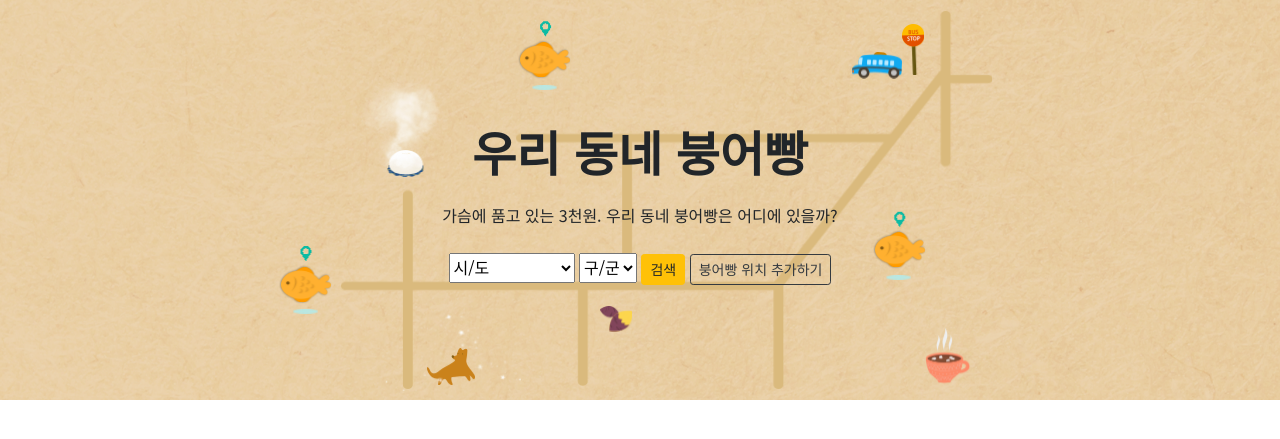
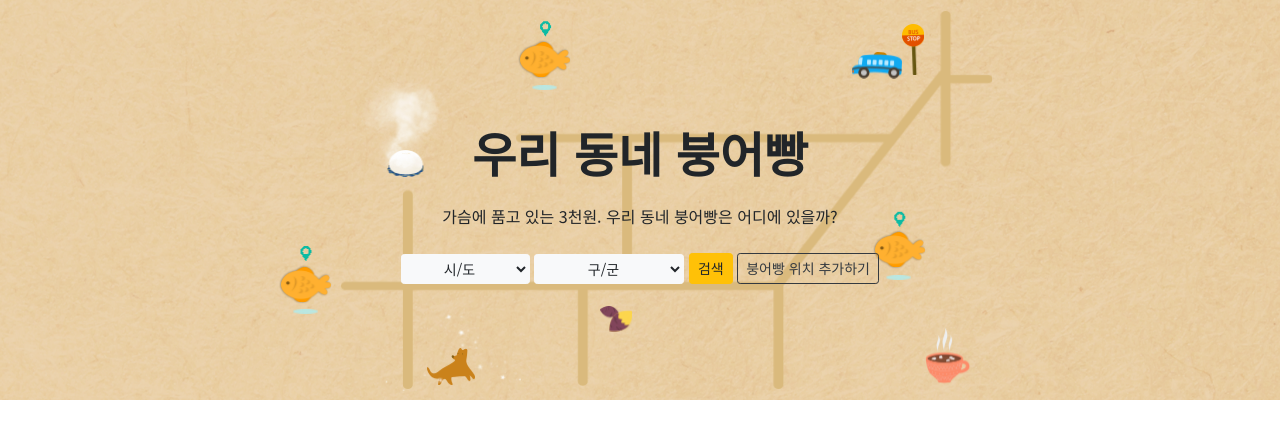
Before and after one commit to Yoojin-Lee/my_project, a Flask app: page / in a window 1280 px wide. Shown: the top 439 px of the page. Run offline with Flask 2, Linux system fonts and the light colour scheme; data that the repository does not hold is empty; some libraries are stand-ins or nearby versions.

Commit message:
edit ver. week08 (dropdown design)
1. 드랍박스 디자인 수정
2. 드랍메뉴 디자인 수정 ing

```diff
--- a/templates/index.html
+++ b/templates/index.html
@@ -36,14 +36,14 @@
             -webkit-background-size: cover;
             background-repeat: no-repeat;
             background-position: center center;
+            display: flex;
+            align-items: center;
+            justify-content: center;
         }
 
         .title-wrap {
-            width: 1920px;
-            height: 400px;
+            width: 600px;
             margin: auto;
-            display: table-cell;
-            vertical-align: middle;
             text-align: center;
         }
 
@@ -236,14 +236,13 @@
         }
 
 
-        function makeCard(sidoInfo, sigugunInfo, address, taste, detail, likeCount, deleteCount) {
+        function makeCard(sidoCode, sigugunCode, address, taste, detail, likeCount, deleteCount) {
 
-            let sidoIdx = hangjungdong.sido.findIndex(item => item.sido == sidoInfo)
+            let sidoIdx = hangjungdong.sido.findIndex(item => item.sido == sidoCode)
             let sidoNm = hangjungdong.sido[sidoIdx].codeNm;
 
-            let sigugunIdx = hangjungdong.sigugun.findIndex(item => item.sigugun == sigugunInfo)
+            let sigugunIdx = hangjungdong.sigugun.findIndex(item => item.sido == sidoCode && item.sigugun == sigugunCode)
             let sigugunNm = hangjungdong.sigugun[sigugunIdx].codeNm;
-
 
             let tempHtml = `<div class="card">
                                 <div class="card-body">
@@ -306,13 +305,11 @@
                     if (response['result'] == 'success') {
                         let sido_select = $('#search-sido').val();
                         let sigugun_select = $('#search-sigugun').val();
-                        let bbangs = response['bbang_list']; {
-                            for (i = 0; i < bbangs.length; i++) {
-                                if (sido_select == bbangs[i]['sido']) {
-                                    //같다면 카드를 보여줘? 같은 애만 카드를 만들어서 보여줘?
-                                    //makeCard 했더니 '부산광역시 동대문구' 이런 카드가 만들어짐.
-                                    //특정 데이터만 카드를 만들어줘서 보여줘..
-                                }
+                        let bbangs = response['bbang_list'];
+                        $('#card-box').empty();
+                        for (i = 0; i < bbangs.length; i++) {
+                            if (sido_select == bbangs[i]['sido'] && sigugun_select == bbangs[i]['sigugun']) {
+                                makeCard(bbangs[i]['sido'], bbangs[i]['sigugun'], bbangs[i]['address'], bbangs[i]['taste'], bbangs[i]['detail'], bbangs[i]['like'], bbangs[i]['delete'])
                             }
                         }
                     }
@@ -331,14 +328,16 @@
 
         <div class="buttons">
             <div class="select">
-                <select id="search-sido">
+                <select id="search-sido" type="button" class="btn btn-light btn-sm dropdown-toggle"
+                        data-toggle="dropdown" aria-haspopup="true" aria-expanded="false">
                     <option value="">시/도</option>
                 </select>
-                <select id="search-sigugun">
+                <select id="search-sigugun" type="button" class="btn btn-light btn-sm dropdown-toggle"
+                        data-toggle="dropdown" aria-haspopup="true" aria-expanded="false" style="width: 150px">
                     <option value="">구/군</option>
                 </select>
-                <button type="button" class="btn btn-warning btn-sm" onclick="searchBbang()">검색</button>
-                <button onclick="openClose()" id="btn-info-box" type="button" class="btn btn-outline-dark btn-sm">
+                <button type="button" class="btn btn-warning btn-sm" onclick="searchBbang()" style="vertical-align: bottom">검색</button>
+                <button onclick="openClose()" id="btn-info-box" type="button" class="btn btn-outline-dark btn-sm" style="vertical-align: bottom">
                     붕어빵 위치 추가하기
                 </button>
 
```
